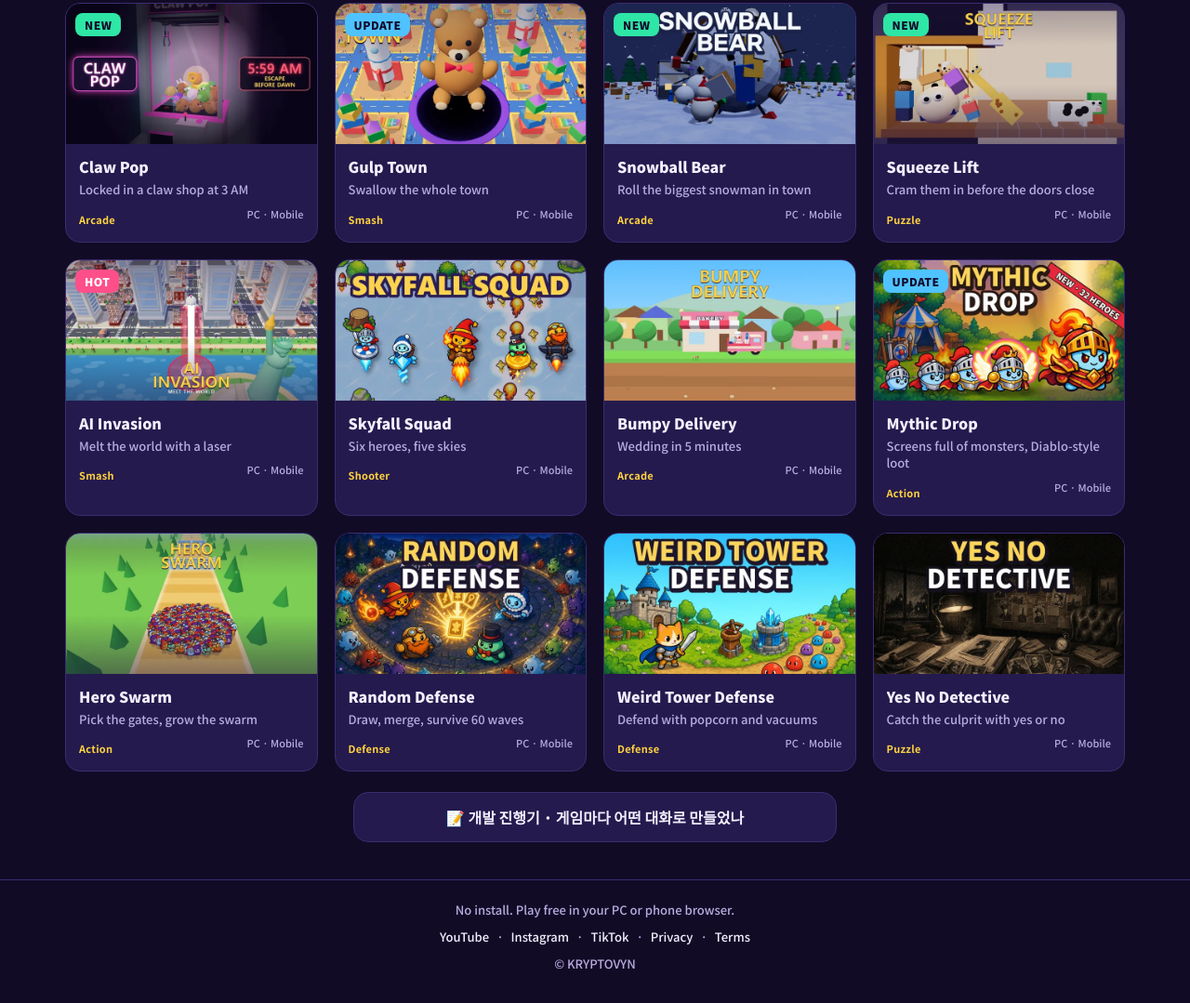
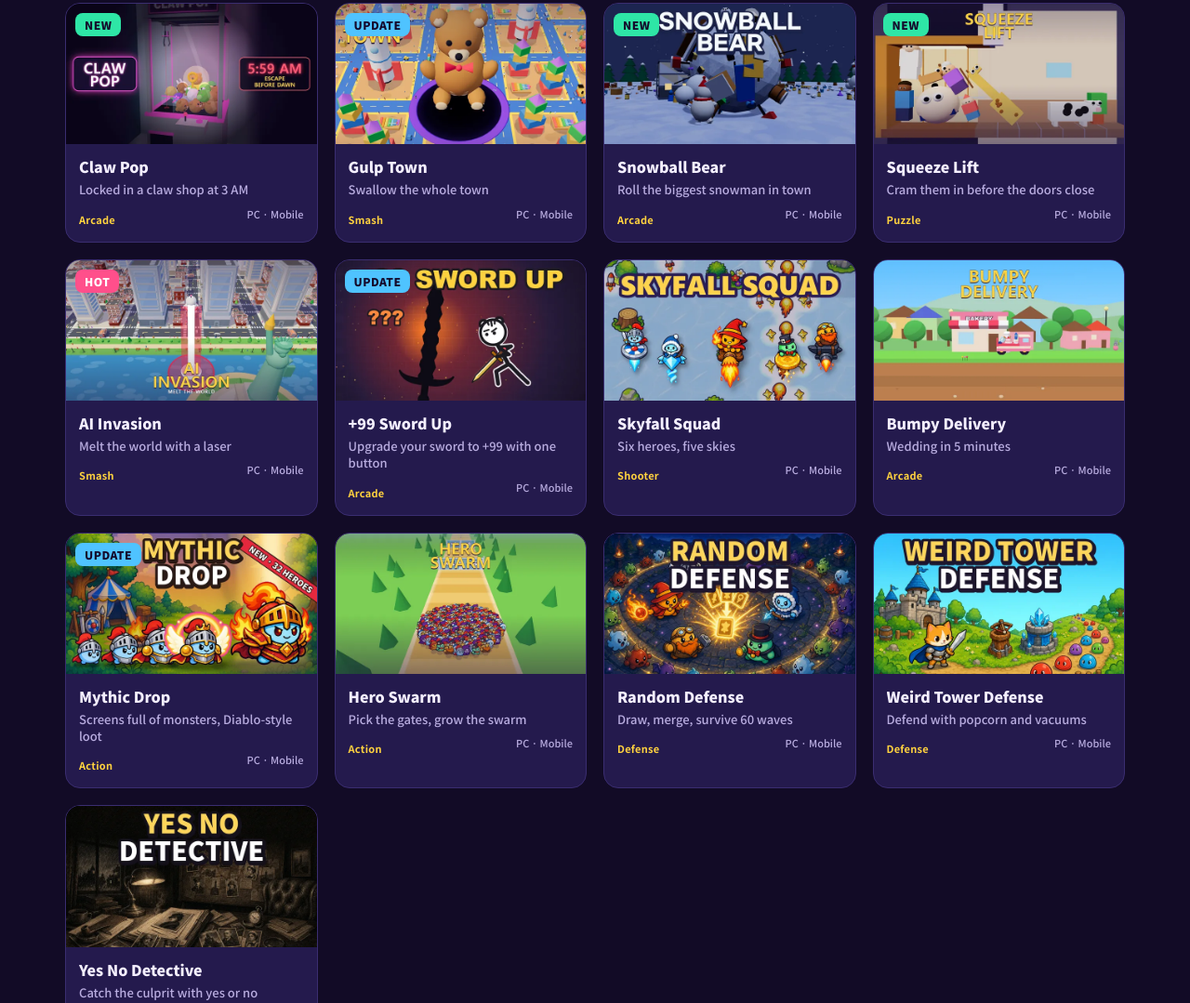
Before and after one commit to kryptovyn/kryptovyn.github.io, a plain HTML site: page index.html in a window 1280 px wide. Shown: the part 651-1730 px from the top of the page at 93% size. Drawn offline with Linux system fonts and the light colour scheme.

Commit message:
+99 Sword Up을 게임 목록에 더함

```diff
--- a/index.html
+++ b/index.html
@@ -102,6 +102,8 @@ const G = [
   { id: 'melt', url: 'kkguhmxusq3gz5', name: 'AI Invasion', tag: 'hot', g: 'smash', hero: 1,
     ko: ['레이저로 세계 도시를 녹여라', '벤치 하나 녹이던 레이저가 에펠탑 · 도쿄타워까지. 도시 11곳.'],
     en: ['Melt the world with a laser', 'From a park bench to the Eiffel Tower: 11 cities to melt.'] },
+  { id: 'sword', url: 'devc6h5w6yqknp', name: '+99 Sword Up', tag: 'up', g: 'arcade',
+    ko: ['버튼 하나로 칼을 +99까지', '성공하면 +1, 실패하면 깨진다. 깨진 조각으로 대장간을 키워 다시 도전.'], en: ['Upgrade your sword to +99 with one button', 'Success is +1, failure shatters it. Use the shards to grow your forge and try again.'] },
   { id: 'sky', url: 'kna2vvtacb5og5', name: 'Skyfall Squad', tag: '', g: 'shooter',
     ko: ['영웅 여섯, 하늘 다섯 곳', '손가락 하나로 날며 쏘는 세로 슈팅. 보스 앞에서 지원군 호출.'], en: ['Six heroes, five skies', 'A vertical shooter you fly with one finger. Call backup at the boss.'] },
   { id: 'bumpy', url: '2wv7rvomm4jnra', name: 'Bumpy Delivery', tag: '', g: 'arcade',
@@ -120,14 +122,14 @@ const G = [
 const LANGS = { en: 'English', ko: '한국어', es: 'Español', pt: 'Português', ru: 'Русский', tr: 'Türkçe', de: 'Deutsch', fr: 'Français', ja: '日本語', zh: '简体中文' }
 // taglines (and hero lines) for languages beyond ko / en: [tagline, hero line]
 const X = {
-  es: { claw: ['Encerrado en una tienda de garras a las 3 AM', 'Atrapa el peluche con la llave y abre 6 puertas antes del amanecer.'], gulp: ['Trágate el pueblo entero', 'Un agujero diminuto crece hasta comerse 10 pueblos.'], squeeze: ['Mételos antes de que se cierren las puertas', 'Luchadores de sumo, pianos, vacas: todos al ascensor.'], melt: ['Derrite el mundo con un láser', 'De un banco del parque a la Torre Eiffel: 11 ciudades.'], sky: ['Seis héroes, cinco cielos'], bumpy: ['Boda en 5 minutos: entrega el pastel'], mythic: ['Pantallas llenas de monstruos y botín'], swarm: ['Elige puertas y haz crecer tu ejército'], random: ['Saca, combina y aguanta 60 oleadas'], tower: ['Defiende con palomitas y aspiradoras'], detective: ['Atrapa al culpable con sí o no'] },
-  pt: { claw: ['Preso numa loja de garra às 3h', 'Pegue a pelúcia da chave e abra 6 portas antes do amanhecer.'], gulp: ['Engula a cidade inteira', 'Um buraco minúsculo cresce até devorar 10 cidades.'], squeeze: ['Enfie todos antes da porta fechar', 'Lutadores de sumô, pianos, vacas: todos no elevador.'], melt: ['Derreta o mundo com um laser', 'De um banco de praça à Torre Eiffel: 11 cidades.'], sky: ['Seis heróis, cinco céus'], bumpy: ['Casamento em 5 minutos: entregue o bolo'], mythic: ['Telas cheias de monstros e saque'], swarm: ['Escolha portões e aumente o exército'], random: ['Sorteie, junte e aguente 60 ondas'], tower: ['Defenda com pipoca e aspiradores'], detective: ['Pegue o culpado com sim ou não'] },
-  ru: { claw: ['Заперт в автоматах в 3 часа ночи', 'Достань игрушку с ключом и открой 6 дверей до рассвета.'], gulp: ['Проглоти весь город', 'Крошечная дыра растёт и съедает 10 городов.'], squeeze: ['Затолкай всех, пока двери не закрылись', 'Сумоисты, пианино, коровы — все в лифт.'], melt: ['Расплавь мир лазером', 'От скамейки до Эйфелевой башни: 11 городов.'], sky: ['Шесть героев, пять небес'], bumpy: ['Свадьба через 5 минут: довези торт'], mythic: ['Экран полон монстров и добычи'], swarm: ['Выбирай ворота и расти армию'], random: ['Тяни, объединяй, держи 60 волн'], tower: ['Защита попкорном и пылесосами'], detective: ['Найди виновного вопросами «да» или «нет»'] },
-  tr: { claw: ['Gece 3te pençe dükkânına kilitlendin', 'Anahtarlı peluşu kap, şafaktan önce 6 kapıyı aç.'], gulp: ['Bütün kasabayı yut', 'Minik bir delik büyüyüp 10 kasabayı yutar.'], squeeze: ['Kapı kapanmadan herkesi tıkıştır', 'Sumo güreşçileri, piyanolar, inekler: herkes asansöre.'], melt: ['Dünyayı lazerle erit', 'Park bankından Eyfel Kulesine: 11 şehir.'], sky: ['Altı kahraman, beş gökyüzü'], bumpy: ['Düğüne 5 dakika: pastayı teslim et'], mythic: ['Canavar dolu ekranlar ve ganimet'], swarm: ['Kapıları seç, ordunu büyüt'], random: ['Çek, birleştir, 60 dalga dayan'], tower: ['Patlamış mısır ve süpürgeyle savun'], detective: ['Suçluyu evet ya da hayırla bul'] },
-  de: { claw: ['Um 3 Uhr im Greiferladen eingesperrt', 'Schnapp das Plüschtier mit dem Schlüssel und öffne 6 Türen vor dem Morgengrauen.'], gulp: ['Verschling die ganze Stadt', 'Ein winziges Loch wächst, bis es 10 Städte frisst.'], squeeze: ['Alle rein, bevor die Tür zugeht', 'Sumoringer, Klaviere, Kühe: alle in den Aufzug.'], melt: ['Schmilz die Welt mit einem Laser', 'Von der Parkbank bis zum Eiffelturm: 11 Städte.'], sky: ['Sechs Helden, fünf Himmel'], bumpy: ['Hochzeit in 5 Minuten: liefere die Torte'], mythic: ['Bildschirme voller Monster und Beute'], swarm: ['Wähle Tore, lass dein Heer wachsen'], random: ['Ziehen, verschmelzen, 60 Wellen halten'], tower: ['Verteidige mit Popcorn und Staubsaugern'], detective: ['Finde den Täter mit Ja oder Nein'] },
-  fr: { claw: ['Enfermé dans une boutique de pinces à 3 h', "Attrape la peluche à la clé et ouvre 6 portes avant l'aube."], gulp: ['Avale toute la ville', "Un petit trou grandit jusqu'à dévorer 10 villes."], squeeze: ['Fais-les tous entrer avant la fermeture', "Sumos, pianos, vaches : tout le monde dans l'ascenseur."], melt: ['Fais fondre le monde au laser', "D'un banc public à la tour Eiffel : 11 villes."], sky: ['Six héros, cinq ciels'], bumpy: ['Mariage dans 5 minutes : livre le gâteau'], mythic: ['Des écrans pleins de monstres et de butin'], swarm: ["Choisis les portes, fais grandir l'armée"], random: ['Tire, fusionne, tiens 60 vagues'], tower: ['Défends avec du pop-corn et des aspirateurs'], detective: ['Trouve le coupable par oui ou non'] },
-  ja: { claw: ['午前3時、クレーンゲーム店に閉じ込められた', '鍵のぬいぐるみを取って、夜明けまでに扉を6つ開けろ。'], gulp: ['穴ひとつで町をまるごと', '小さな穴が大きくなって10の町を飲み込む。'], squeeze: ['扉が閉まる前に全員乗せろ', '力士もピアノも牛も、エレベーターにぎゅうぎゅう。'], melt: ['レーザーで世界を溶かせ', 'ベンチからエッフェル塔まで、11の都市。'], sky: ['ヒーロー6人、空は5つ'], bumpy: ['結婚式まで5分、ケーキを届けろ'], mythic: ['モンスターだらけの画面とお宝'], swarm: ['ゲートを選んでヒーロー軍団を増やせ'], random: ['引いて合体、60ウェーブを守れ'], tower: ['ポップコーンと掃除機で守るディフェンス'], detective: ['はい・いいえで犯人を探せ'] },
-  zh: { claw: ['凌晨3点,被困在抓娃娃店', '抓住带钥匙的玩偶,天亮前打开6扇门。'], gulp: ['一个洞吞掉整个小镇', '小洞越变越大,吞下10个小镇。'], squeeze: ['关门前把所有人塞进去', '相扑选手、钢琴、奶牛,全都塞进电梯。'], melt: ['用激光融化世界', '从公园长椅到埃菲尔铁塔,11座城市。'], sky: ['六位英雄,五片天空'], bumpy: ['婚礼还有5分钟,送蛋糕'], mythic: ['满屏怪物与战利品'], swarm: ['选择大门,壮大英雄军团'], random: ['抽卡合成,守住60波'], tower: ['用爆米花和吸尘器守城'], detective: ['用是或否找出凶手'] },
+  es: { sword: ['Mejora tu espada hasta +99 con un botón'], claw: ['Encerrado en una tienda de garras a las 3 AM', 'Atrapa el peluche con la llave y abre 6 puertas antes del amanecer.'], gulp: ['Trágate el pueblo entero', 'Un agujero diminuto crece hasta comerse 10 pueblos.'], squeeze: ['Mételos antes de que se cierren las puertas', 'Luchadores de sumo, pianos, vacas: todos al ascensor.'], melt: ['Derrite el mundo con un láser', 'De un banco del parque a la Torre Eiffel: 11 ciudades.'], sky: ['Seis héroes, cinco cielos'], bumpy: ['Boda en 5 minutos: entrega el pastel'], mythic: ['Pantallas llenas de monstruos y botín'], swarm: ['Elige puertas y haz crecer tu ejército'], random: ['Saca, combina y aguanta 60 oleadas'], tower: ['Defiende con palomitas y aspiradoras'], detective: ['Atrapa al culpable con sí o no'] },
+  pt: { sword: ['Aprimore sua espada até +99 com um botão'], claw: ['Preso numa loja de garra às 3h', 'Pegue a pelúcia da chave e abra 6 portas antes do amanhecer.'], gulp: ['Engula a cidade inteira', 'Um buraco minúsculo cresce até devorar 10 cidades.'], squeeze: ['Enfie todos antes da porta fechar', 'Lutadores de sumô, pianos, vacas: todos no elevador.'], melt: ['Derreta o mundo com um laser', 'De um banco de praça à Torre Eiffel: 11 cidades.'], sky: ['Seis heróis, cinco céus'], bumpy: ['Casamento em 5 minutos: entregue o bolo'], mythic: ['Telas cheias de monstros e saque'], swarm: ['Escolha portões e aumente o exército'], random: ['Sorteie, junte e aguente 60 ondas'], tower: ['Defenda com pipoca e aspiradores'], detective: ['Pegue o culpado com sim ou não'] },
+  ru: { sword: ['Заточи меч до +99 одной кнопкой'], claw: ['Заперт в автоматах в 3 часа ночи', 'Достань игрушку с ключом и открой 6 дверей до рассвета.'], gulp: ['Проглоти весь город', 'Крошечная дыра растёт и съедает 10 городов.'], squeeze: ['Затолкай всех, пока двери не закрылись', 'Сумоисты, пианино, коровы — все в лифт.'], melt: ['Расплавь мир лазером', 'От скамейки до Эйфелевой башни: 11 городов.'], sky: ['Шесть героев, пять небес'], bumpy: ['Свадьба через 5 минут: довези торт'], mythic: ['Экран полон монстров и добычи'], swarm: ['Выбирай ворота и расти армию'], random: ['Тяни, объединяй, держи 60 волн'], tower: ['Защита попкорном и пылесосами'], detective: ['Найди виновного вопросами «да» или «нет»'] },
+  tr: { sword: ["Tek tuşla kılıcını +99'a yükselt"], claw: ['Gece 3te pençe dükkânına kilitlendin', 'Anahtarlı peluşu kap, şafaktan önce 6 kapıyı aç.'], gulp: ['Bütün kasabayı yut', 'Minik bir delik büyüyüp 10 kasabayı yutar.'], squeeze: ['Kapı kapanmadan herkesi tıkıştır', 'Sumo güreşçileri, piyanolar, inekler: herkes asansöre.'], melt: ['Dünyayı lazerle erit', 'Park bankından Eyfel Kulesine: 11 şehir.'], sky: ['Altı kahraman, beş gökyüzü'], bumpy: ['Düğüne 5 dakika: pastayı teslim et'], mythic: ['Canavar dolu ekranlar ve ganimet'], swarm: ['Kapıları seç, ordunu büyüt'], random: ['Çek, birleştir, 60 dalga dayan'], tower: ['Patlamış mısır ve süpürgeyle savun'], detective: ['Suçluyu evet ya da hayırla bul'] },
+  de: { sword: ['Schmiede dein Schwert mit einem Knopf auf +99'], claw: ['Um 3 Uhr im Greiferladen eingesperrt', 'Schnapp das Plüschtier mit dem Schlüssel und öffne 6 Türen vor dem Morgengrauen.'], gulp: ['Verschling die ganze Stadt', 'Ein winziges Loch wächst, bis es 10 Städte frisst.'], squeeze: ['Alle rein, bevor die Tür zugeht', 'Sumoringer, Klaviere, Kühe: alle in den Aufzug.'], melt: ['Schmilz die Welt mit einem Laser', 'Von der Parkbank bis zum Eiffelturm: 11 Städte.'], sky: ['Sechs Helden, fünf Himmel'], bumpy: ['Hochzeit in 5 Minuten: liefere die Torte'], mythic: ['Bildschirme voller Monster und Beute'], swarm: ['Wähle Tore, lass dein Heer wachsen'], random: ['Ziehen, verschmelzen, 60 Wellen halten'], tower: ['Verteidige mit Popcorn und Staubsaugern'], detective: ['Finde den Täter mit Ja oder Nein'] },
+  fr: { sword: ["Améliore ton épée jusqu'à +99 d'un seul bouton"], claw: ['Enfermé dans une boutique de pinces à 3 h', "Attrape la peluche à la clé et ouvre 6 portes avant l'aube."], gulp: ['Avale toute la ville', "Un petit trou grandit jusqu'à dévorer 10 villes."], squeeze: ['Fais-les tous entrer avant la fermeture', "Sumos, pianos, vaches : tout le monde dans l'ascenseur."], melt: ['Fais fondre le monde au laser', "D'un banc public à la tour Eiffel : 11 villes."], sky: ['Six héros, cinq ciels'], bumpy: ['Mariage dans 5 minutes : livre le gâteau'], mythic: ['Des écrans pleins de monstres et de butin'], swarm: ["Choisis les portes, fais grandir l'armée"], random: ['Tire, fusionne, tiens 60 vagues'], tower: ['Défends avec du pop-corn et des aspirateurs'], detective: ['Trouve le coupable par oui ou non'] },
+  ja: { sword: ['ボタンひとつで剣を+99まで強化'], claw: ['午前3時、クレーンゲーム店に閉じ込められた', '鍵のぬいぐるみを取って、夜明けまでに扉を6つ開けろ。'], gulp: ['穴ひとつで町をまるごと', '小さな穴が大きくなって10の町を飲み込む。'], squeeze: ['扉が閉まる前に全員乗せろ', '力士もピアノも牛も、エレベーターにぎゅうぎゅう。'], melt: ['レーザーで世界を溶かせ', 'ベンチからエッフェル塔まで、11の都市。'], sky: ['ヒーロー6人、空は5つ'], bumpy: ['結婚式まで5分、ケーキを届けろ'], mythic: ['モンスターだらけの画面とお宝'], swarm: ['ゲートを選んでヒーロー軍団を増やせ'], random: ['引いて合体、60ウェーブを守れ'], tower: ['ポップコーンと掃除機で守るディフェンス'], detective: ['はい・いいえで犯人を探せ'] },
+  zh: { sword: ['一个按钮把剑强化到+99'], claw: ['凌晨3点,被困在抓娃娃店', '抓住带钥匙的玩偶,天亮前打开6扇门。'], gulp: ['一个洞吞掉整个小镇', '小洞越变越大,吞下10个小镇。'], squeeze: ['关门前把所有人塞进去', '相扑选手、钢琴、奶牛,全都塞进电梯。'], melt: ['用激光融化世界', '从公园长椅到埃菲尔铁塔,11座城市。'], sky: ['六位英雄,五片天空'], bumpy: ['婚礼还有5分钟,送蛋糕'], mythic: ['满屏怪物与战利品'], swarm: ['选择大门,壮大英雄军团'], random: ['抽卡合成,守住60波'], tower: ['用爆米花和吸尘器守城'], detective: ['用是或否找出凶手'] },
 }
 const UI = {
   en: { all: 'All games', foot: 'No install. Play free in your PC or phone browser.', play: 'Play now', lang: 'Language', g: ['All', 'Smash', 'Arcade', 'Puzzle', 'Shooter', 'Action', 'Defense'] },
```
Also changed, not shown: img/sword.webp (added).
